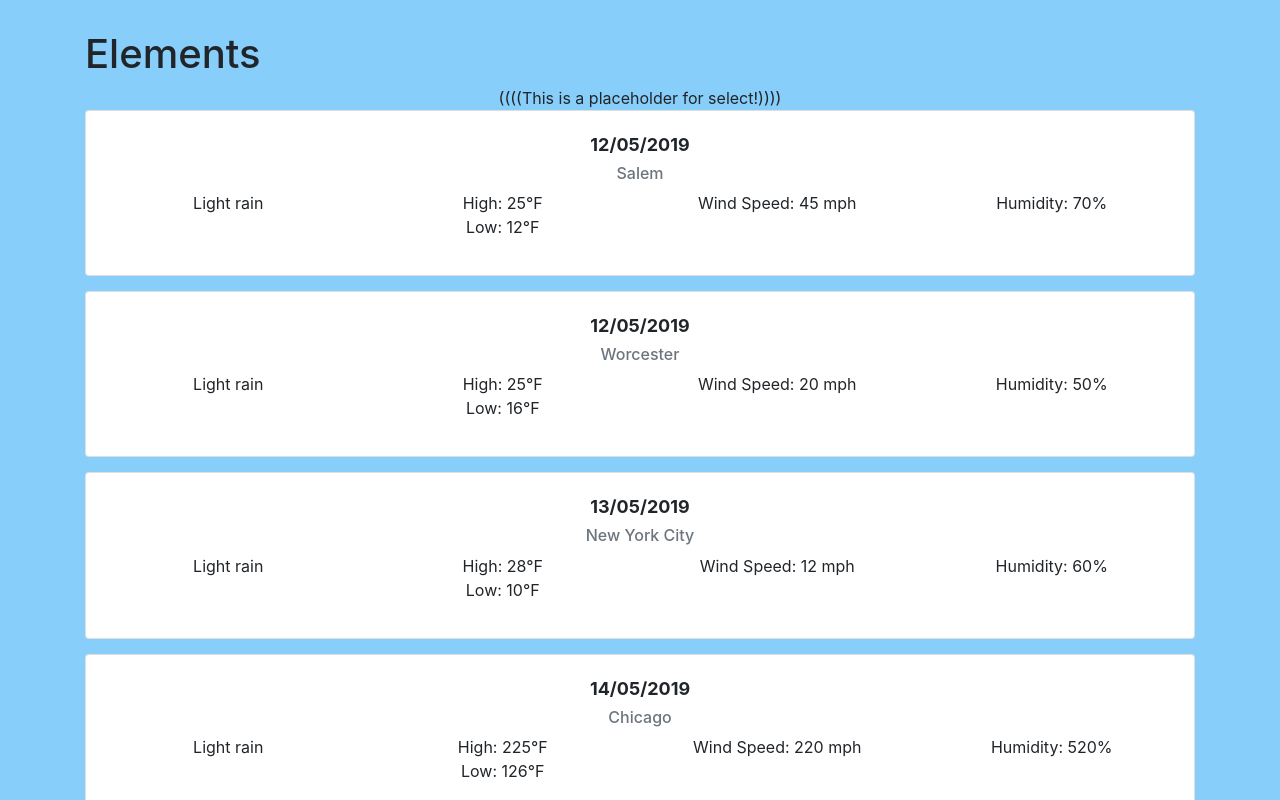
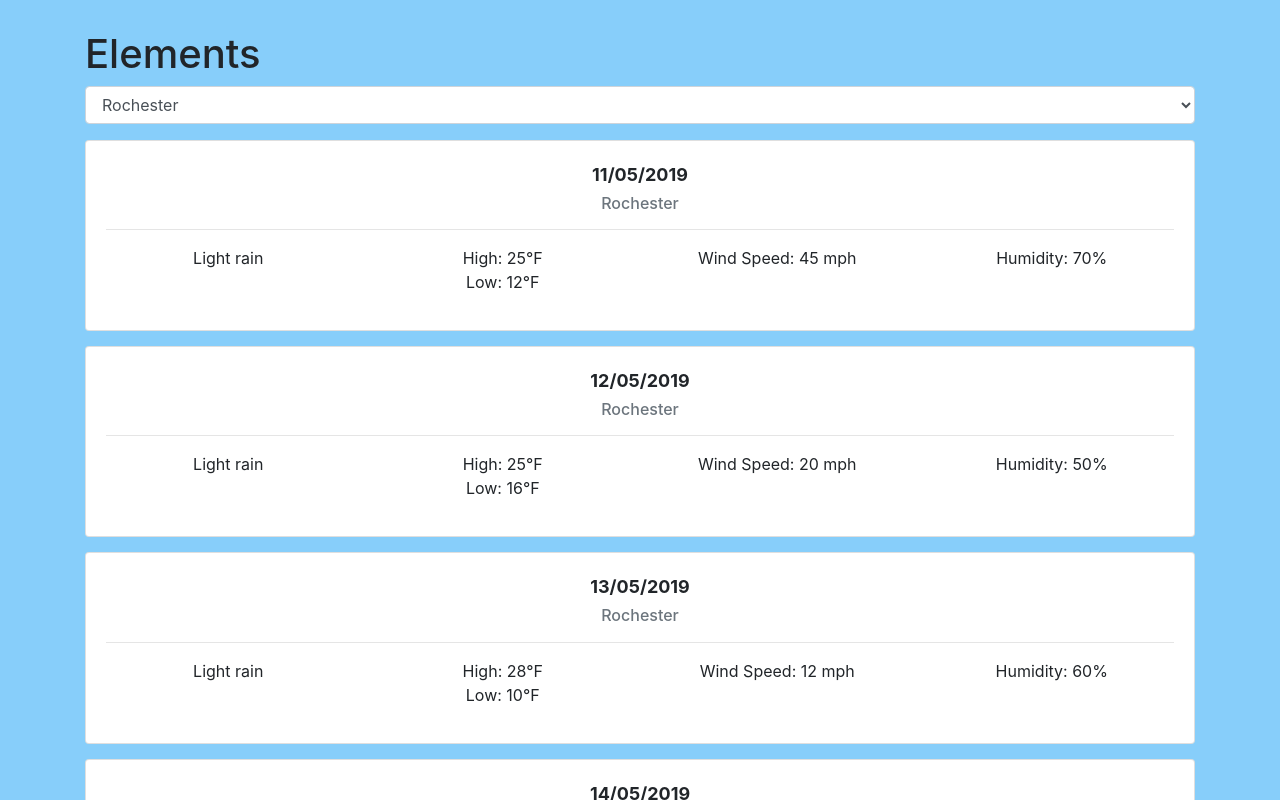
Before and after one commit to a3y3/Elements, an Angular app: page / in a window 1280 px wide. Shown: the top 800 px of the page. Built offline with nearby package versions, Linux system fonts and the light colour scheme.

Commit message:
Add select, change values based on selected option

```diff
--- a/src/app/weather-day/weather-day.component.html
+++ b/src/app/weather-day/weather-day.component.html
@@ -2,6 +2,7 @@
     <div class="card-body">
         <div class="card-title center"><b>{{weather.date}}</b></div>
         <h6 class="card-subtitle mb-2 text-muted center">{{ weather.city }}</h6>
+        <hr>
         <div class="row">
             <div class="col-3 center">
                 <p>
--- a/src/app/weather/weather.component.html
+++ b/src/app/weather/weather.component.html
@@ -1,5 +1,13 @@
 <div class="center">
-    ((((This is a placeholder for select!))))
+    <div class="form-group">
+        <select (change)="changeCity($event)" id="city-select" class="form-control">
+            <option value="1">Rochester</option>
+            <option value="2">Somerville</option>
+            <option value="3">Seattle</option>
+            <option value="4">City 14</option>
+            <option value="5">City 17</option>
+        </select>
+    </div>
 </div>
 <app-weather-day *ngFor="let weather of weathers" [weather]="weather">
 </app-weather-day>
--- a/src/app/weather/weather.component.ts
+++ b/src/app/weather/weather.component.ts
@@ -11,17 +11,31 @@ export class WeatherComponent implements OnInit {
   constructor() { }
 
   ngOnInit() {
+    this.changeCity(null);
+  }
+
+  changeCity($event): void {
+    let city;
+    if (!$event) {
+      city = "Rochester";
+    }
+    else {
+      city = $event.target.value;
+    }
+    this.loadWeather(city);
+  }
+  loadWeather(cityName): void {
     this.weathers = [
       {
-        city: "Salem",
-        date: "12/05/2019",
+        city: cityName,
+        date: "11/05/2019",
         high: 25,
         low: 12,
         windSpeed: 45,
         humidity: 70
       },
       {
-        city: "Worcester",
+        city: cityName,
         date: "12/05/2019",
         high: 25,
         low: 16,
@@ -29,7 +43,7 @@ export class WeatherComponent implements OnInit {
         humidity: 50
       },
       {
-        city: "New York City",
+        city: cityName,
         date: "13/05/2019",
         high: 28,
         low: 10,
@@ -37,7 +51,7 @@ export class WeatherComponent implements OnInit {
         humidity: 60
       },
       {
-        city: "Chicago",
+        city: cityName,
         date: "14/05/2019",
         high: 225,
         low: 126,
@@ -46,5 +60,4 @@ export class WeatherComponent implements OnInit {
       }
     ];
   }
-
 }
```
